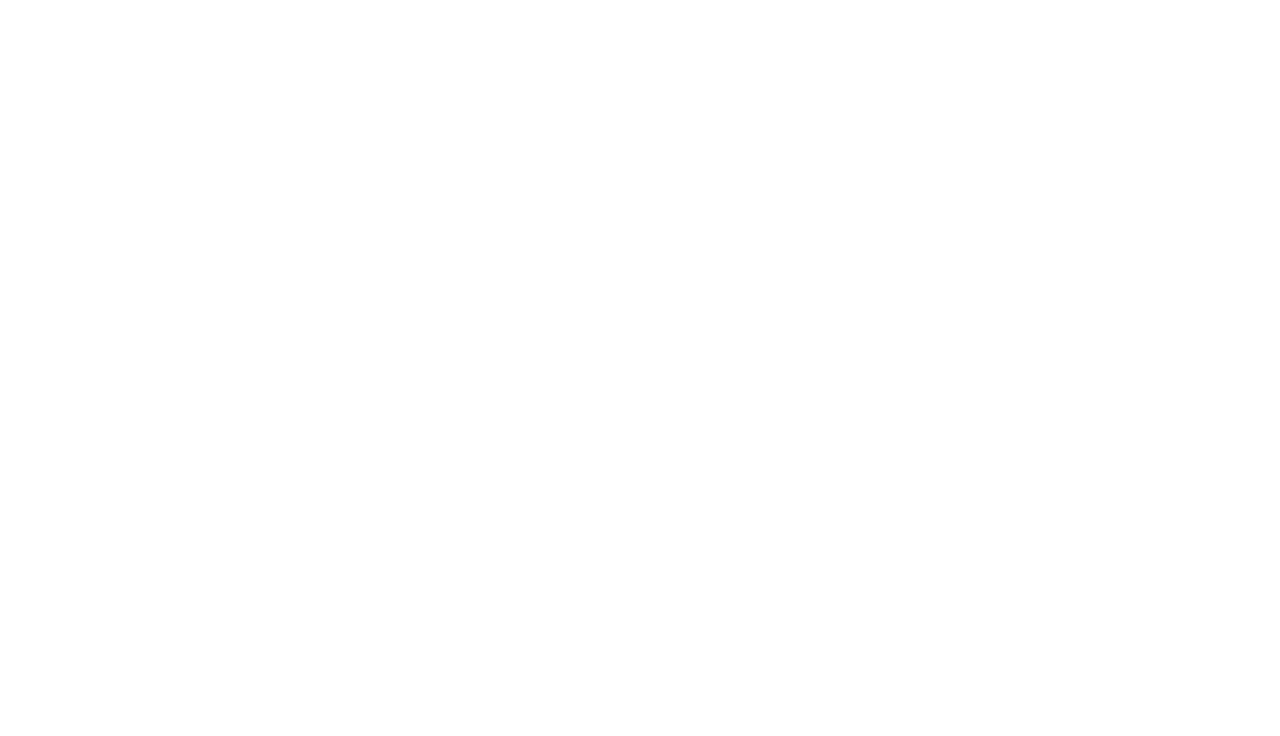
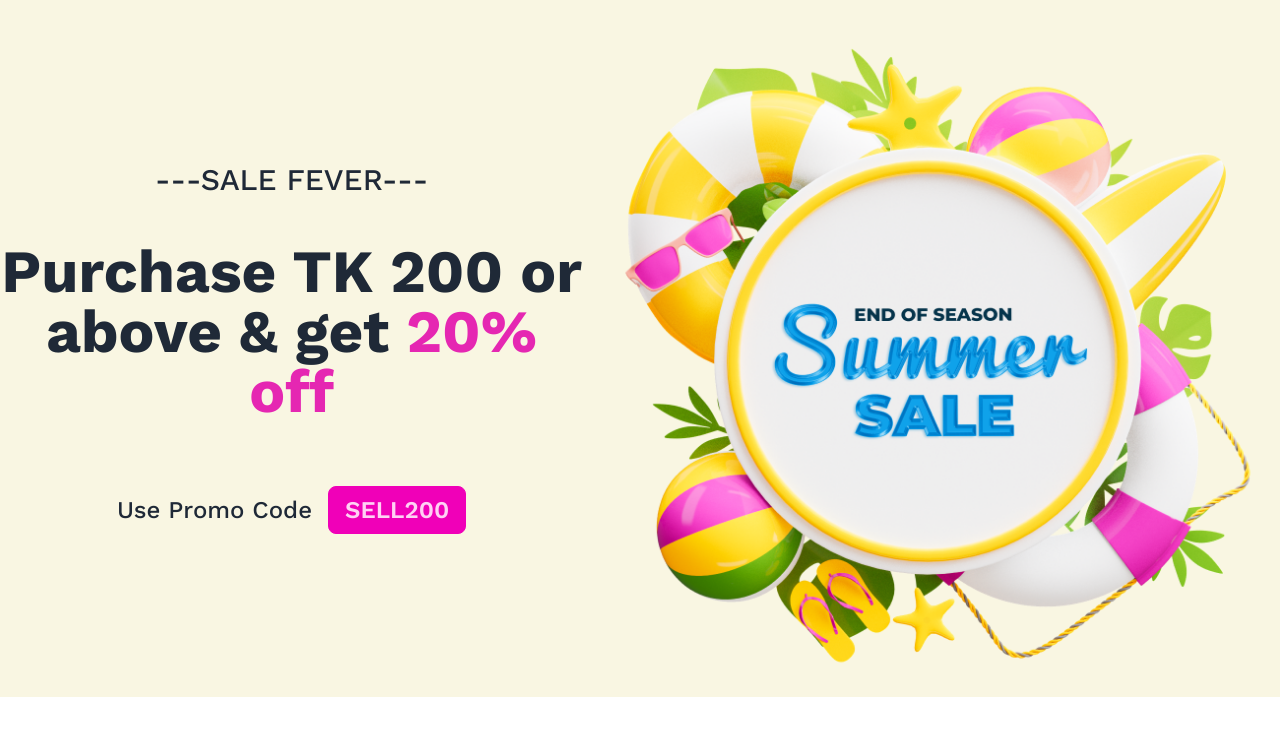
Before and after one commit to iftyzubaer/summer-sale, a plain HTML site: page index.html in a window 1280 px wide. Drawn offline with nearby package versions, Linux system fonts and the light colour scheme.

Commit message:
banner done

```diff
--- a/index.html
+++ b/index.html
@@ -4,16 +4,38 @@
     <meta charset="UTF-8">
     <meta name="viewport" content="width=device-width, initial-scale=1.0">
     <title>Summer Sale</title>
+
     <!-- Google Font -->
     <link rel="preconnect" href="https://fonts.googleapis.com">
     <link rel="preconnect" href="https://fonts.gstatic.com" crossorigin>
-    <link href="https://fonts.googleapis.com/css2?family=Lato:ital,wght@0,100;0,300;0,400;0,700;0,900;1,100;1,300;1,400;1,700;1,900&family=Work+Sans:ital,wght@0,100;0,200;0,300;0,400;0,500;0,600;0,700;0,800;0,900;1,100;1,200;1,300;1,400;1,500;1,600;1,700;1,800;1,900&display=swap" rel="stylesheet">
+    <link href="https://fonts.googleapis.com/css2?family=Work+Sans:ital,wght@0,100;0,200;0,300;0,400;0,500;0,600;0,700;0,800;0,900;1,100;1,200;1,300;1,400;1,500;1,600;1,700;1,800;1,900&display=swap" rel="stylesheet">
     <!-- tailwindcss and daisyui -->
     <link href="https://cdn.jsdelivr.net/npm/daisyui@3.4.0/dist/full.css" rel="stylesheet" type="text/css" />
     <script src="https://cdn.tailwindcss.com"></script>
 
+    <Style>
+        .workSans {
+            font-family: 'Work Sans', sans-serif;
+        }
+    </Style>
+
 </head>
-<body>
+<body class="workSans">
+    <header class="flex justify-center items-center text-center bg-[#F9F6E2]">
+        <section>
+            <h5 class="font-medium text-3xl mb-11">---SALE FEVER---</h5>
+            <h3 class="font-bold text-6xl mb-16">Purchase TK 200 or <br> above & get <span class="text-[#E527B2]">20% off</span></h3>
+            <div class="flex justify-center items-center gap-4">
+                <h6 class="font-medium text-2xl">Use Promo Code</h6>
+                <button class="btn btn-secondary font-semibold text-2xl">SELL200</button>
+            </div>
+        </section>
 
+        <section>
+            <img src="images/Summer 1.png" alt="">
+        </section>
+    </header>
+
+    <main></main>
 </body>
 </html>
```
